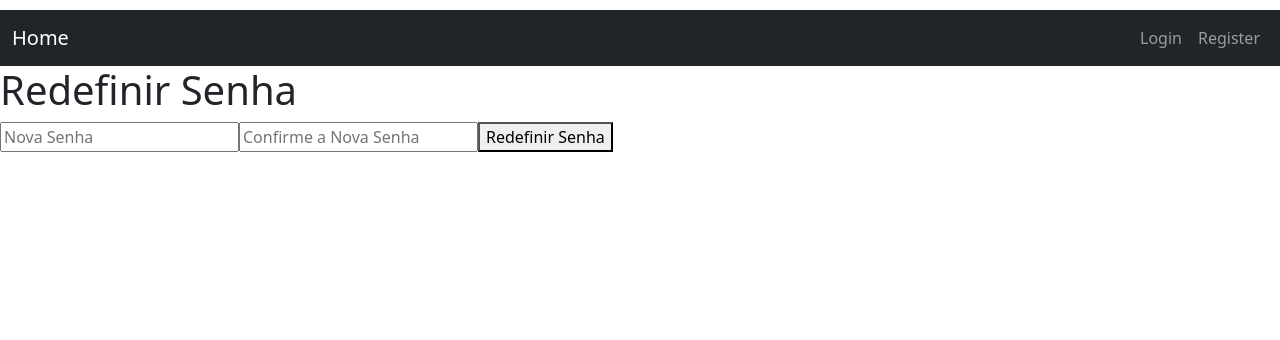
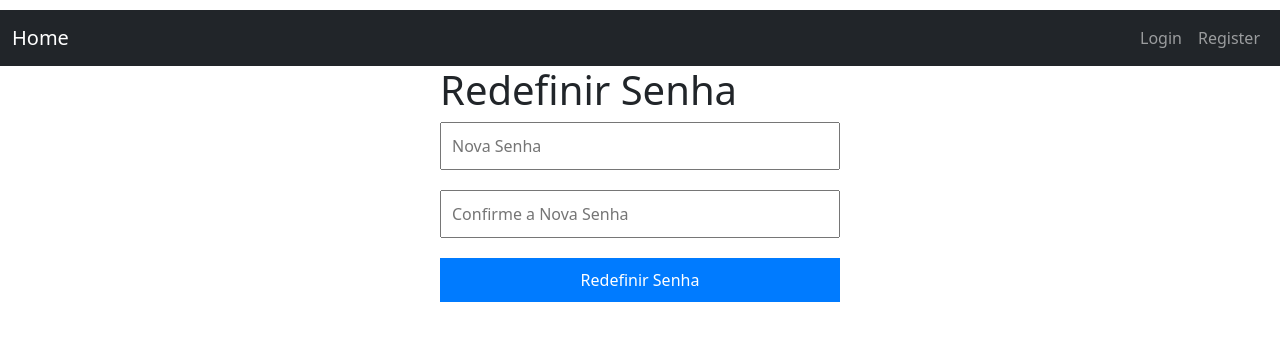
Before and after one commit to toticavalcanti/react-auth, a React (Create React App) app: page /reset/1 in a window 1280 px wide. Shown: the top 340 px of the page. Built offline with nearby package versions, Linux system fonts and the light colour scheme; no server answers.

Commit message:
feat(router): switch to HashRouter for better routing in production
- Replace BrowserRouter with HashRouter to handle route transitions
- Ensure proper asset loading and URL handling
- Maintain route structure with navigate fallback

```diff
--- a/src/pages/Reset.tsx
+++ b/src/pages/Reset.tsx
@@ -3,7 +3,7 @@ import { useParams, Navigate } from "react-router-dom";
 import axios from "axios";
 
 const Reset = () => {
-  const { token } = useParams(); // Captura o token da URL
+  const { token } = useParams<{ token: string }>(); // Captura o token da URL
   const [password, setPassword] = useState("");
   const [confirmPassword, setConfirmPassword] = useState("");
   const [success, setSuccess] = useState(false);
@@ -14,6 +14,13 @@ const Reset = () => {
     e.preventDefault();
     setError("");
     setLoading(true);
+
+    // Validações
+    if (!token) {
+      setError("Token inválido ou ausente.");
+      setLoading(false);
+      return;
+    }
 
     if (password.length < 6) {
       setError("A senha deve ter pelo menos 6 caracteres.");
@@ -28,42 +35,63 @@ const Reset = () => {
     }
 
     try {
+      // Envia a requisição para a API
       await axios.post(`${process.env.REACT_APP_API_URL}/api/reset`, {
         token,
         password,
         confirm_password: confirmPassword,
       });
+
       setSuccess(true);
     } catch (err: any) {
+      // Trata erros da requisição
       setError(err.response?.data?.message || "Erro ao redefinir a senha.");
     } finally {
       setLoading(false);
     }
   };
 
+  // Redireciona para a página de login após o sucesso
   if (success) {
     return <Navigate to="/login" />;
   }
 
   return (
-    <form onSubmit={handleSubmit}>
+    <form onSubmit={handleSubmit} style={{ maxWidth: "400px", margin: "0 auto" }}>
       <h1>Redefinir Senha</h1>
       {error && <p style={{ color: "red" }}>{error}</p>}
+      <div style={{ marginBottom: "10px" }}>
         <input
           type="password"
           placeholder="Nova Senha"
           value={password}
           onChange={(e) => setPassword(e.target.value)}
           required
+          style={{ width: "100%", padding: "10px", marginBottom: "10px" }}
         />
+      </div>
+      <div style={{ marginBottom: "10px" }}>
         <input
           type="password"
           placeholder="Confirme a Nova Senha"
           value={confirmPassword}
           onChange={(e) => setConfirmPassword(e.target.value)}
           required
+          style={{ width: "100%", padding: "10px", marginBottom: "10px" }}
         />
-      <button type="submit" disabled={loading}>
+      </div>
+      <button
+        type="submit"
+        disabled={loading}
+        style={{
+          width: "100%",
+          padding: "10px",
+          backgroundColor: "#007bff",
+          color: "white",
+          border: "none",
+          cursor: "pointer",
+        }}
+      >
         {loading ? "Processando..." : "Redefinir Senha"}
       </button>
     </form>
```
Lines whose indentation alone changed are shown as unchanged.
